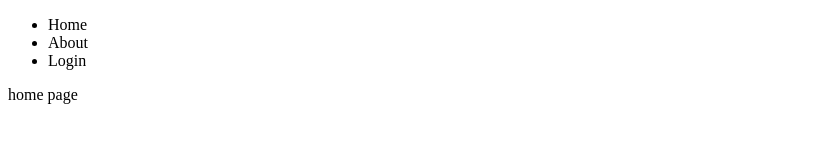
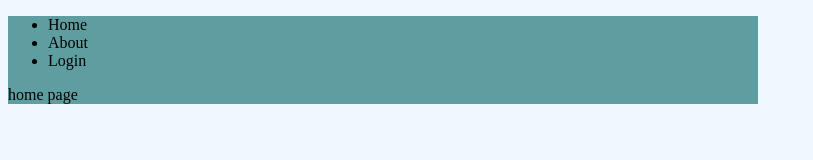
Before and after one commit to adheli2023/May-2023, a plain HTML site: page index.html in a window 1280 px wide. Shown: the whole page, without its empty margins (0-813 px from the left). Drawn offline with Linux system fonts and the light colour scheme.

Commit message:
define class atribute

```diff
--- a/index.html
+++ b/index.html
@@ -5,11 +5,12 @@
     <meta http-equiv="X-UA-Compatible" content="IE=edge" />
     <meta name="viewport" content="width=device-width, initial-scale=1.0" />
     <title>Document</title>
+    <link rel="stylesheet" href="index.css">
   </head>
   <body>
-    <section>
+    <section class="container">
       <header>
-        <div>
+        <div class="nav">
           <ul>
             <li>Home</li>
             <li>About</li>
@@ -17,7 +18,7 @@
           </ul>
         </div>
       </header>
-      <div>home page</div>
+      <div class="home_page">home page</div>
     </section>
   </body>
 </html>
```
